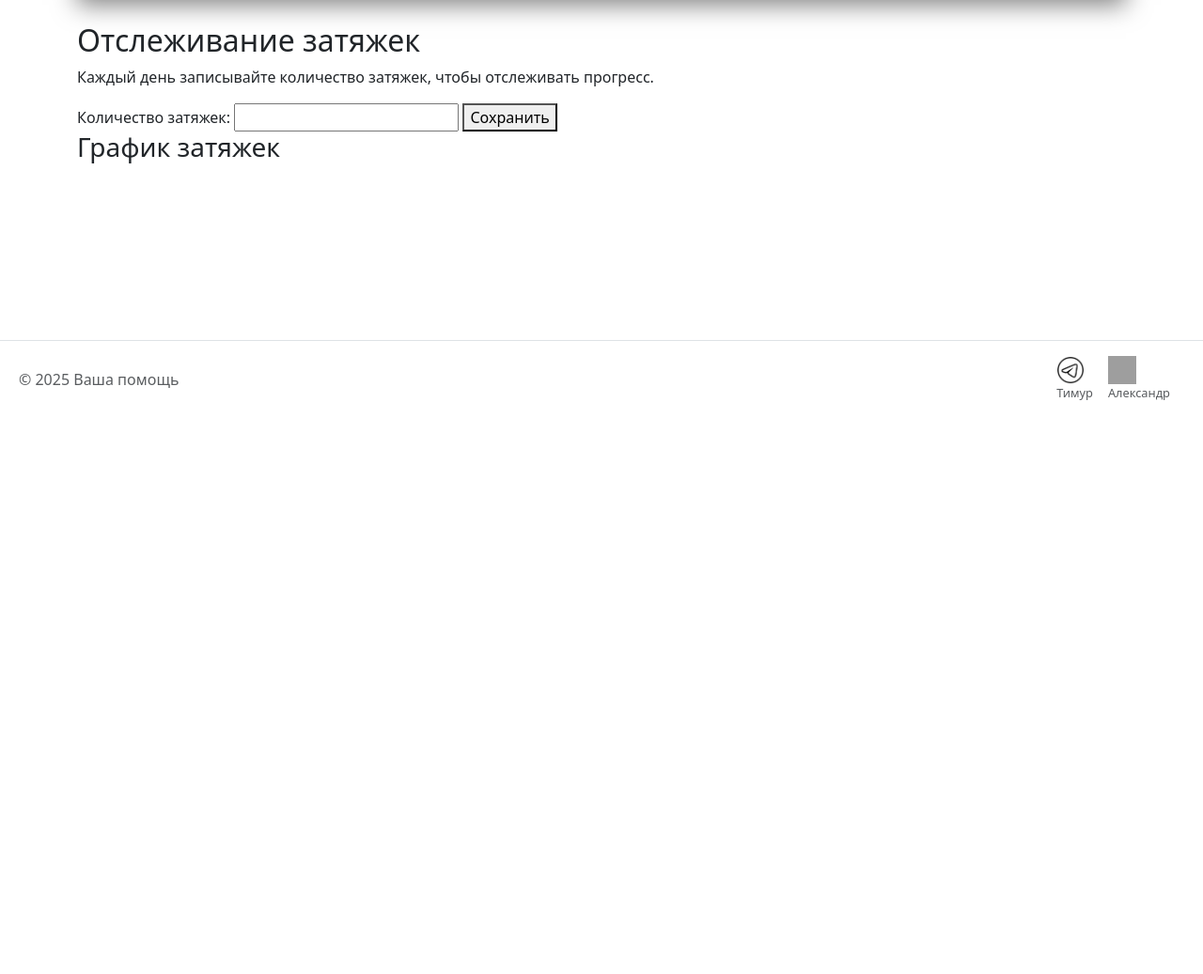
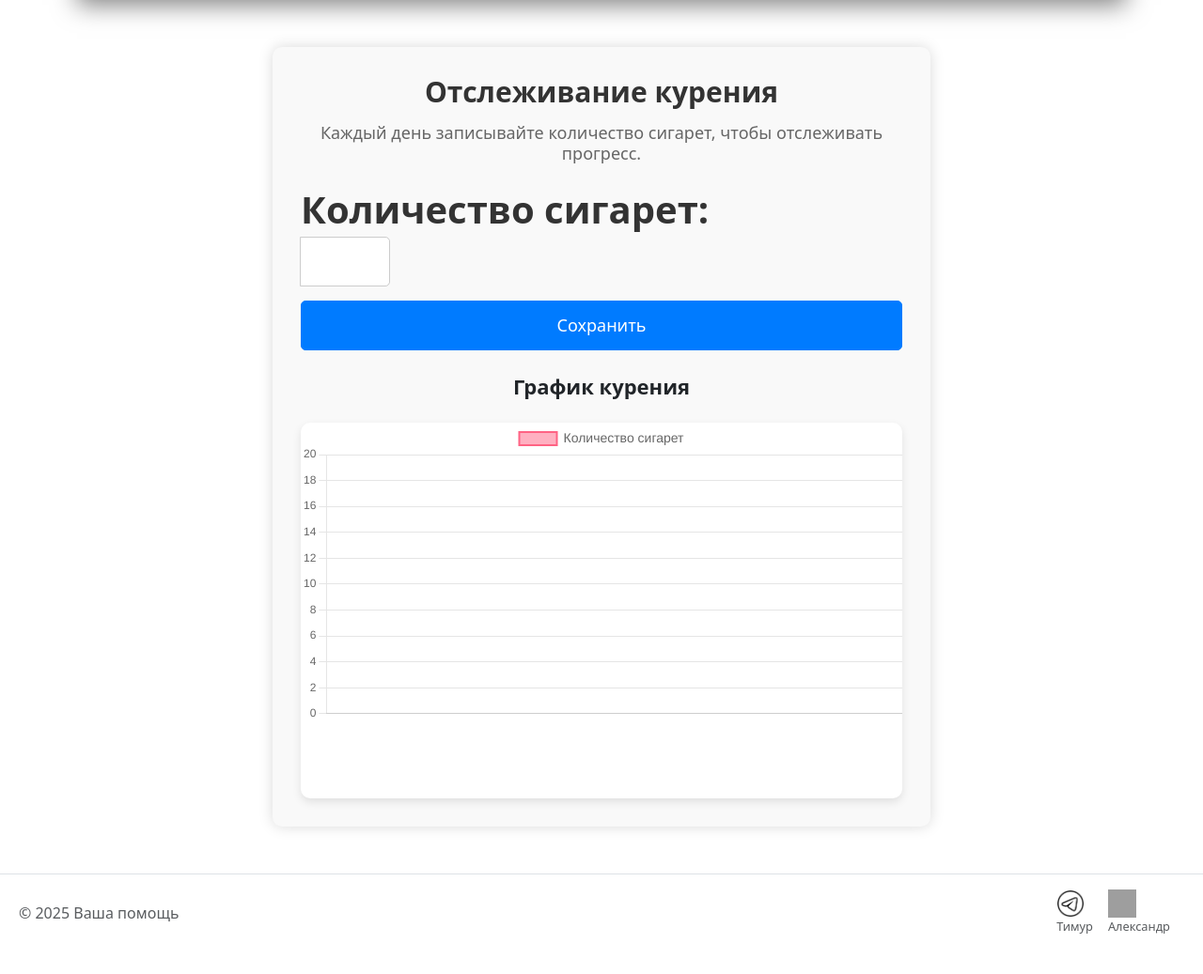
Before and after one commit to juddeau/habit-tracker, a Flask app: page /smoking in a window 1280 px wide. Shown: the part 97-1134 px from the top of the page at 94% size. Before the commit the page ends 523 px from the top, so only its background shows below. Run offline with Flask 3, Linux system fonts and the light colour scheme; a map, chart or similar area stays blank; grey boxes are pictures that could not be loaded.

Commit message:
Add 'smoking' info

```diff
--- a/frontend/static/css/main.css
+++ b/frontend/static/css/main.css
@@ -33,9 +33,7 @@
     font-weight: bold;
 }
 
-
 /*Футер*/
-
 
 .footer_tg{
     height: 30px;
@@ -90,9 +88,7 @@
     width: 1000px;
 }
 
-
 /*Регистрация*/
-
 
 .registration-container {
     width: 400px;
@@ -141,3 +137,163 @@
     background-color: #0056b3;
     border-color: #0056b3;
 }
+
+/* Главный экран */
+
+.hero-section {
+    display: flex;
+    align-items: center; /* Выравнивание текста и изображения */
+    justify-content: space-between;
+    gap: 20px; /* Отступ между текстом и изображением */
+    padding: 40px 0;
+}
+
+.hero-text {
+    flex: 1;
+    max-width: 50%;
+}
+
+.hero-image {
+    flex: 1;
+    max-width: 50%;
+    max-height: 400px; /* Ограничение по высоте */
+    object-fit: cover; /* Обрезка изображения без искажений */
+    border-radius: 10px; /* Закругление углов */
+}
+
+/* Для адаптации на маленьких экранах */
+@media (max-width: 768px) {
+    .hero-section {
+        flex-direction: column;
+        text-align: center;
+    }
+
+    .hero-text, .hero-image {
+        max-width: 100%;
+    }
+
+    .hero-image {
+        max-height: 300px;
+    }
+}
+
+/* Стили для страницы "Курение" */
+
+.smoking-container {
+    max-width: 700px; /* Увеличенная ширина */
+    margin: 50px auto;
+    padding: 30px;
+    background-color: #f9f9f9;
+    border-radius: 10px;
+    box-shadow: 0 0 15px rgba(0, 0, 0, 0.15);
+    text-align: center;
+}
+
+.smoking-title {
+    font-size: 30px;
+    font-weight: bold;
+    color: #333;
+    margin-bottom: 15px;
+}
+
+.smoking-text {
+    font-size: 18px;
+    color: #666;
+    margin-bottom: 25px;
+}
+
+/* Форма */
+.smoking-form {
+    display: flex;
+    flex-direction: column;
+    align-items: center;
+    gap: 15px;
+}
+
+.input-group {
+    display: flex;
+    flex-direction: column;
+    width: 100%;
+    text-align: left;
+}
+
+.form-label {
+    font-weight: bold;
+    color: #333;
+    margin-bottom: 5px;
+}
+
+.form-control {
+    padding: 12px;
+    font-size: 18px;
+    border-radius: 5px;
+    border: 1px solid #ccc;
+    width: 100%;
+}
+
+/* Кнопка */
+.btn-primary {
+    background-color: #007bff;
+    border-color: #007bff;
+    color: white;
+    padding: 12px 20px;
+    font-size: 18px;
+    border-radius: 5px;
+    cursor: pointer;
+    transition: background 0.3s ease;
+    width: 100%;
+}
+
+.btn-primary:hover {
+    background-color: #0056b3;
+}
+
+/* График */
+.smoking-chart-title {
+    margin-top: 25px;
+    font-size: 22px;
+    font-weight: bold;
+}
+
+.chart-container {
+    margin-top: 25px;
+    width: 100%;
+    max-width: 800px; /* Расширенный размер */
+    height: 400px; /* Увеличенная высота */
+    margin-left: auto;
+    margin-right: auto;
+    background: white;
+    border-radius: 10px;
+    box-shadow: 0 4px 10px rgba(0, 0, 0, 0.1);
+}
+
+/* Адаптивность */
+@media (max-width: 768px) {
+    .smoking-container {
+        max-width: 95%;
+        padding: 20px;
+    }
+
+    .form-control {
+        font-size: 16px;
+    }
+
+    .btn-primary {
+        font-size: 16px;
+        padding: 10px;
+    }
+
+    .chart-container {
+        max-width: 100%;
+        height: 300px; /* Меньший размер на мобильных */
+    }
+}
+
+/* Увеличение ширины поля ввода на странице "Курение" */
+.smoking-form .form-control {
+    width: 15%; /* Растягиваем поле ввода */
+    max-width: 300px; /* Ограничиваем максимальную ширину */
+    padding: 12px; /* Делаем поле выше */
+    font-size: 18px; /* Увеличиваем размер шрифта */
+    text-align: center; /* Центрируем текст */
+}
--- /dev/null
+++ b/frontend/static/js/smoking.js
@@ -0,0 +1,60 @@
+document.addEventListener("DOMContentLoaded", function () {
+    const form = document.getElementById("smoking-form");
+    const cigarettesInput = document.getElementById("cigarettes");
+    const ctx = document.getElementById("smokingChart").getContext("2d");
+
+    let chartData = {
+        labels: [],
+        datasets: [{
+            label: 'Количество сигарет',
+            data: [],
+            backgroundColor: 'rgba(255, 99, 132, 0.5)',
+            borderColor: 'rgba(255, 99, 132, 1)',
+            borderWidth: 2,
+            tension: 0.3
+        }]
+    };
+
+    let smokingChart = new Chart(ctx, {
+        type: 'line',
+        data: chartData,
+        options: {
+            responsive: true,
+            maintainAspectRatio: true, // Теперь график не сжимается
+            aspectRatio: 2, // Соотношение ширины к высоте
+            scales: {
+                y: {
+                    beginAtZero: true,
+                    suggestedMax: 20
+                }
+            },
+            plugins: {
+                legend: {
+                    display: true,
+                    labels: {
+                        font: {
+                            size: 14
+                        }
+                    }
+                }
+            }
+        }
+    });
+
+    form.addEventListener("submit", function (event) {
+        event.preventDefault();
+        const cigarettes = parseInt(cigarettesInput.value);
+
+        if (!isNaN(cigarettes) && cigarettes >= 0) {
+            const today = new Date().toLocaleDateString();
+            chartData.labels.push(today);
+            chartData.datasets[0].data.push(cigarettes);
+
+            let maxCigarettes = Math.max(...chartData.datasets[0].data);
+            smokingChart.options.scales.y.suggestedMax = maxCigarettes + 5;
+
+            smokingChart.update();
+            cigarettesInput.value = "";
+        }
+    });
+});
--- a/frontend/templates/smoking.html
+++ b/frontend/templates/smoking.html
@@ -3,19 +3,25 @@
 {% block title %}Курение{% endblock %}
 
 {% block body %}
-<h2>Отслеживание затяжек</h2>
-<p>Каждый день записывайте количество затяжек, чтобы отслеживать прогресс.</p>
+<div class="smoking-container">
+    <h2 class="smoking-title">Отслеживание курения</h2>
+    <p class="smoking-text">Каждый день записывайте количество сигарет, чтобы отслеживать прогресс.</p>
 
-<!-- Форма для ввода данных -->
-<form id="smoking-form">
-    <label for="puffs">Количество затяжек:</label>
-    <input type="number" id="puffs" name="puffs" min="0" required>
-    <button type="submit">Сохранить</button>
-</form>
+    <!-- Форма для ввода данных -->
+    <form id="smoking-form" class="smoking-form">
+        <div class="input-group">
+            <label for="puffs" class="form-label">Количество сигарет:</label>
+            <input type="number" id="puffs" name="puffs" class="form-control" min="0" required>
+        </div>
+        <button type="submit" class="btn btn-primary">Сохранить</button>
+    </form>
 
-<!-- График -->
-<h3>График затяжек</h3>
-<canvas id="smokingChart"></canvas>
+    <!-- График -->
+    <h3 class="smoking-chart-title">График курения</h3>
+    <div class="chart-container">
+        <canvas id="smokingChart"></canvas>
+    </div>
+</div>
 
 <script src="https://cdn.jsdelivr.net/npm/chart.js"></script>
 <script src="{{ url_for('static', filename='js/smoking.js') }}"></script>
```
Also changed, not shown: frontend/templates/entrance.html (+19 -9 lines), frontend/templates/index.html (+9 -9 lines).
